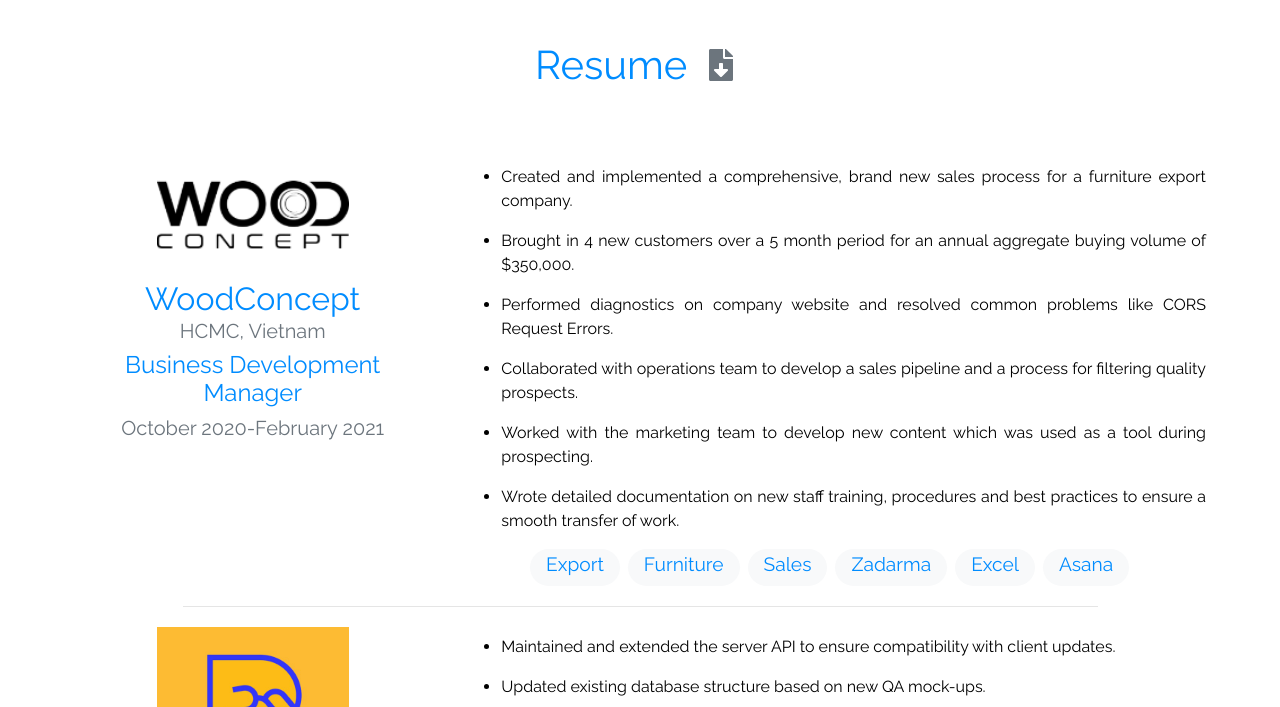
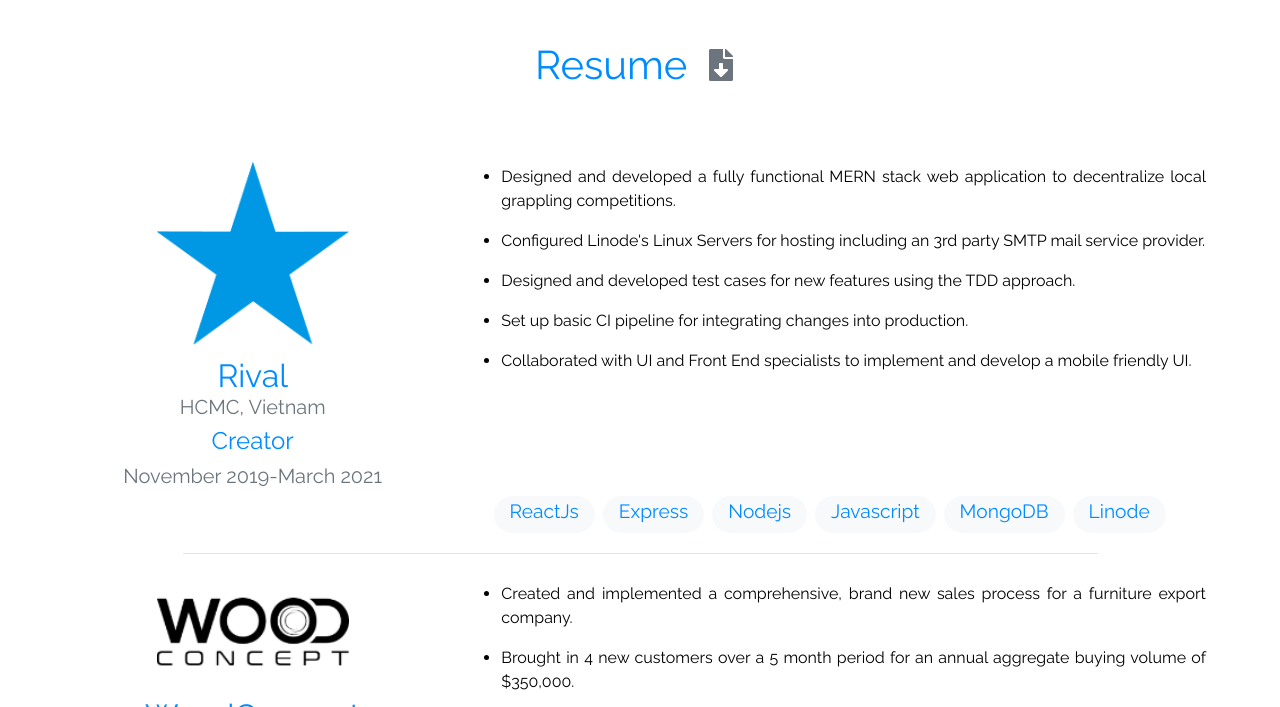
Before and after one commit to igor-tanv/personal-site, a Gatsby site: page /resume in a window 1280 px wide. Shown: the part 79-786 px from the top of the page. Built offline with nearby package versions, Linux system fonts and the light colour scheme; Gatsby itself is replaced by a stand-in of ours; no server answers.

Commit message:
work history updates

```diff
--- a/src/components/WorkHistory.js
+++ b/src/components/WorkHistory.js
@@ -4,7 +4,6 @@ import { Container, Row, Col, Badge } from "react-bootstrap"
 
 const CompanyCard = ({ frontmatter, image }) => {
   const { company, position, startDate, endDate, location } = frontmatter
-  console.log(startDate, 7)
   return (
     <Container fluid className="m-auto work-history">
       <Img
--- a/src/content/work/Reclub/index.md
+++ b/src/content/work/Reclub/index.md
@@ -2,7 +2,7 @@
 company: "Reclub"
 location: "HCMC, Vietnam"
 position: "Back-End Developer"
-tags: ["React", "Nodejs", "Typescript", "MySQL"]
+tags: ["React", "Koa", "Nodejs", "Typescript", "MySQL"]
 startDate: "2019-07-15"
 endDate: "2020-10-01"
 ---
--- /dev/null
+++ b/src/content/work/Rival/index.md
@@ -0,0 +1,19 @@
+---
+company: "Rival"
+location: "HCMC, Vietnam"
+position: "Creator"
+tags: ["ReactJs", "Express", "Nodejs", "Javascript", "MongoDB", "Linode"]
+startDate: "2019-11-15"
+endDate: "2021-03-01"
+---
+
+- Designed and developed a fully functional MERN stack web application to decentralize local grappling competitions.</p>
+
+* Configured Linode's Linux Servers for hosting including an 3rd party SMTP mail service provider.</p>
+
+* Designed and developed test cases for new features using the TDD approach.</p>
+
+* Set up basic CI pipeline for integrating changes into production.</p>
+
+* Collaborated with UI and Front End specialists to implement and develop a mobile friendly UI.</p>
+</p>
--- a/src/pages/resume.js
+++ b/src/pages/resume.js
@@ -42,7 +42,7 @@ export const query = graphql`
   query {
     allMarkdownRemark(
       filter: { fileAbsolutePath: { regex: "/work/" } }
-      sort: { fields: [frontmatter___startDate], order: DESC }
+      sort: { fields: [frontmatter___endDate], order: DESC }
     ) {
       edges {
         node {
```
Also changed, not shown: src/content/work/Rival/company.png (added).
